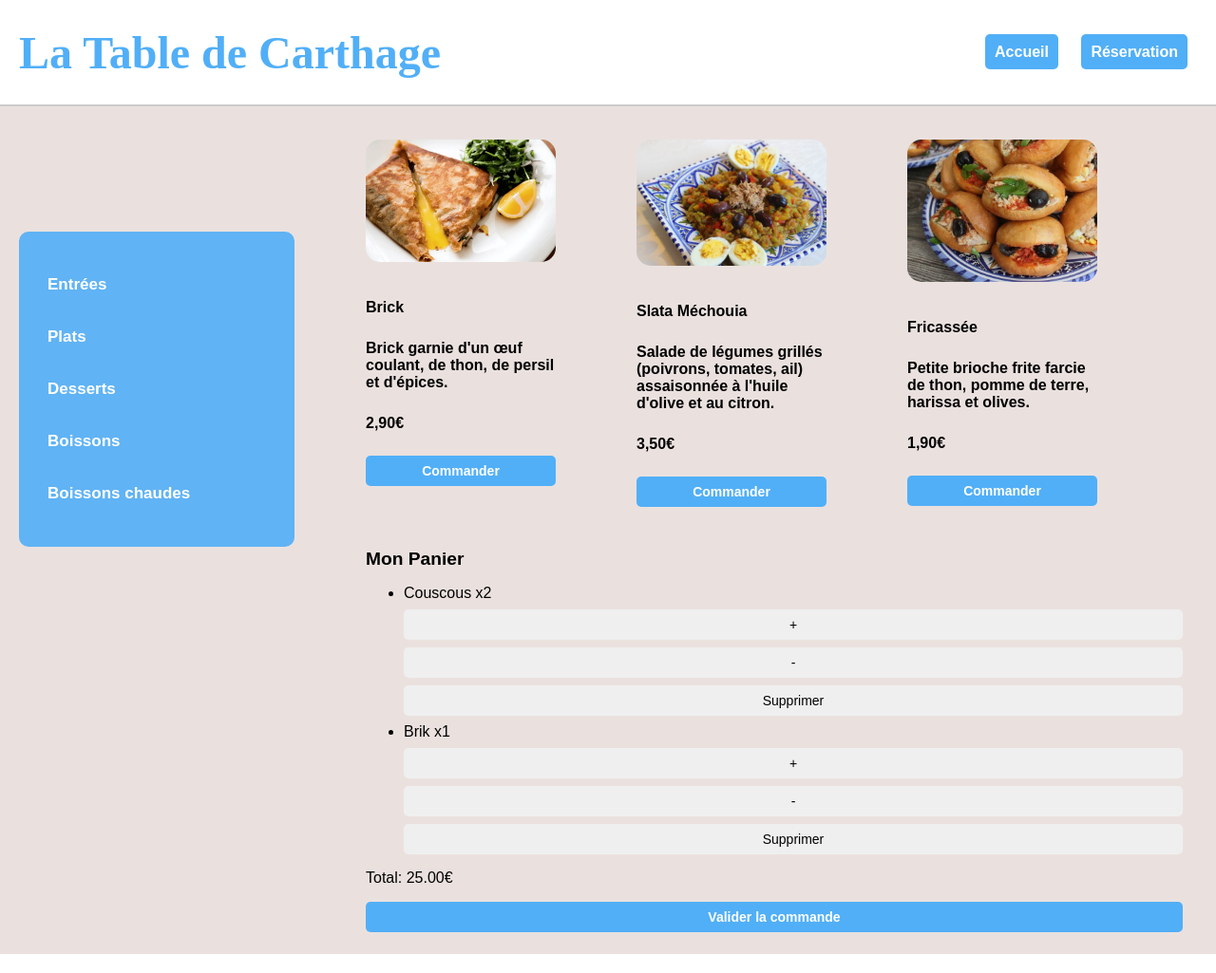
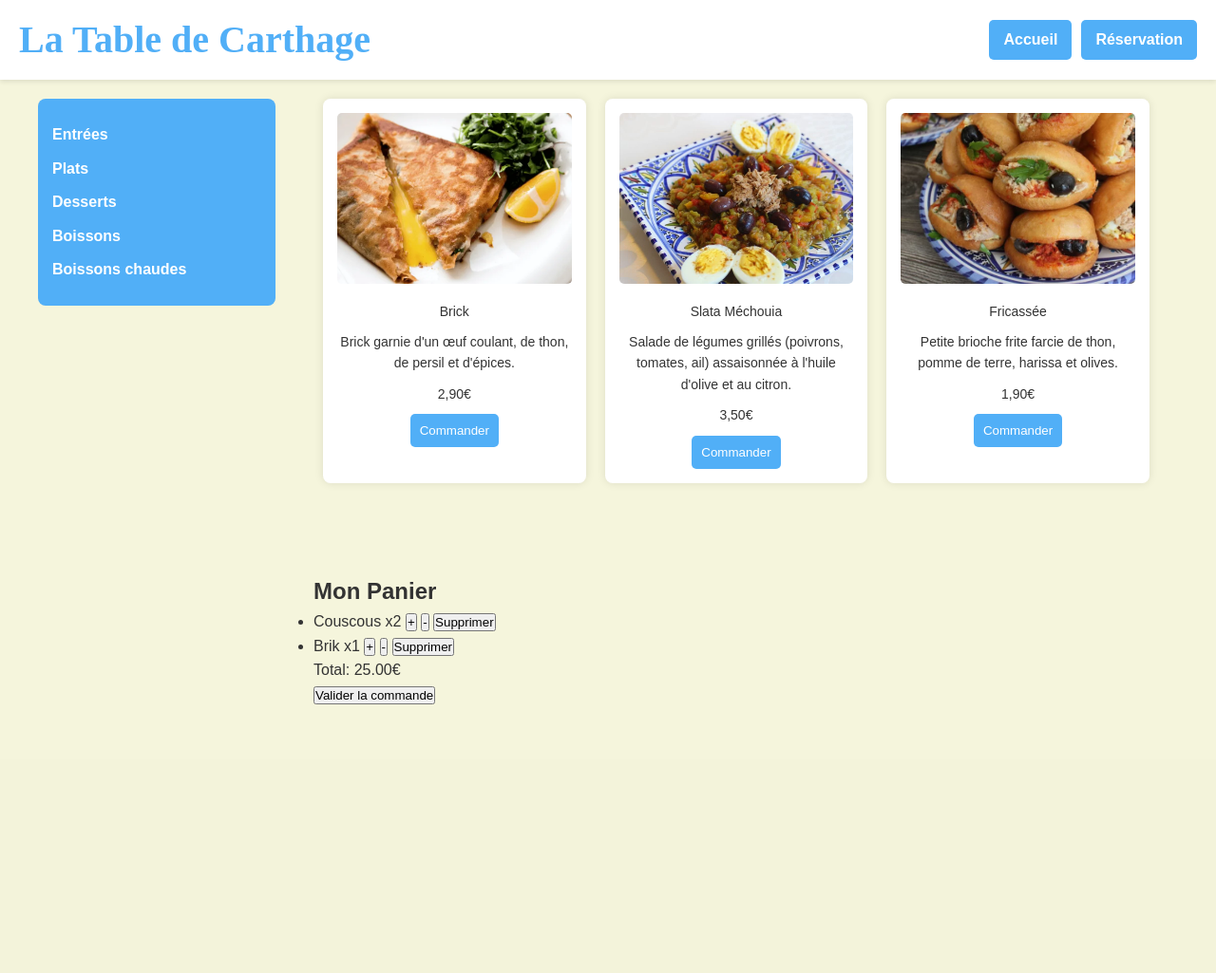
Before and after one commit to malak33s/demodayresto, a Flask app: template templates/commander.html in a window 1280 px wide. Shown: the whole page at 95% size. After the commit the page ends 742 px from the top, so only its background shows below. Run offline with Flask 3, Linux system fonts and the light colour scheme; the template is opened without the code that fills it, so the values that code supplies are empty; parts of the project's set-up code (start-up, migrations or seed data) failed here and were passed over; some web fonts are replaced.

Commit message:
changer style css

```diff
--- a/static/css/commander.css
+++ b/static/css/commander.css
@@ -1,259 +1,201 @@
 @import url('https://fonts.googleapis.com/css2?family=Aref+Ruqaa:wght@700&display=swap');
 
-body {
+/* Reset de base */
+* {
     margin: 0;
+    padding: 0;
+    box-sizing: border-box;
     font-family: Arial, sans-serif;
-    color: black;
-    background: #EAE1DF;
-    position: relative;
 }
 
-/* HEADER */
+/* En-tête */
 header {
+    display: flex;
+    justify-content: space-between; /* Titre à gauche, boutons à droite */
+    align-items: center;
     background: white;
-    display: flex;
-    justify-content: space-between;
-    align-items: center;
     padding: 10px 20px;
-    height: 90px;
-    border-bottom: 2px solid #ccc;
+    box-shadow: 0 2px 5px rgba(0, 0, 0, 0.1);
 }
 
+/* Titre */
 h1.restaurant-title {
     font-family: 'Aref Ruqaa', serif;
-    font-size: 3rem;
+    font-size: 2.5rem;
     color: #51aff7;
+    margin: 0;
 }
 
-/* Liens dans le header */
-header nav a {
-    text-decoration: none;
-    color: #51aff7;
-    font-weight: bold;
-    margin: 0 10px;
+/* Navigation */
+nav {
+    display: flex;
+    gap: 10px;
 }
 
-header nav a:hover {
-    color: #3a92d1;
+/* Boutons */
+nav a.btn {
+    background-color: #51aff7;
+    color: white;
+    padding: 8px 15px;
     text-decoration: none;
+    border-radius: 5px;
+    font-size: 1rem;
+    font-weight: bold;
+    border: none;
+    text-align: center;
 }
 
-/* SIDEBAR (NAVIGATION) */
-.sidebar {
-    position: absolute;
-    top: 40%;
-    left: 20px;
-    transform: translateY(-50%);
-    background-color: rgba(81, 175, 247, 0.9);
-    padding: 20px;
-    border-radius: 10px;
-    width: 250px;
+nav a.btn:hover {
+    background-color: #3a8ccf;
 }
 
-.sidebar nav ul {
-    list-style-type: none;
-    padding: 0;
+/* Corps de la page */
+body {
+    background-color: beige;
+    color: #333;
+    line-height: 1.6;
+    display: flex;
+    flex-direction: column;
+    min-height: 100vh;
 }
 
-.sidebar nav ul li {
-    margin-bottom: 15px;
+/* Conteneur principal */
+.container {
+    display: flex;
+    flex-wrap: wrap;
+    max-width: 1200px;
+    margin: 20px auto;
+    gap: 20px;
+    flex: 1;
 }
 
-.sidebar nav ul li a {
-    display: block;
-    text-decoration: none;
-    color: white;
-    font-size: 17px;
-    font-weight: bold;
-    padding: 10px;
-    border-radius: 5px;
-    transition: 0.3s;
-}
-
-.sidebar nav ul li a:hover {
-    background-color: #3a92d1;
+/* Barre latérale */
+.sidebar {
+    width: 250px;
+    background: #51aff7;
+    height: 100%;
+    padding: 15px;
+    border-radius: 8px;
     color: white;
 }
 
-/* CONTENU PRINCIPAL */
-.container {
-    display: flex;
-    justify-content: flex-start;
-    align-items: flex-start;
-    min-height: 100vh;
-    padding: 20px;
-    margin-left: 350px;
+.sidebar ul {
+    list-style: none;
 }
 
-/* FORMULAIRE */
-.right-section {
-    padding: 15px;
-    border-radius: 10px;
-    text-align: left;
-    width: 100%;
+.sidebar ul li {
+    margin: 10px 0;
 }
 
-.right-section h2 {
-    font-size: 1.2rem;
-    margin-bottom: 10px;
-}
-
-.right-section label {
-    font-size: 14px;
-    font-weight: bold;
-    display: block;
-    margin-bottom: 5px;
-    text-align: left;
-}
-
-.right-section input,
-.right-section select {
-    font-size: 14px;
-    padding: 8px;
-    width: 100%;
-    margin: 8px 0;
-    border-radius: 5px;
-    border: none;
-    text-align: left;
-}
-
-/* Centrer le bouton */
-.right-section button {
-    font-size: 14px;
-    padding: 8px;
-    width: 100%;
-    margin: 8px 0;
-    border-radius: 5px;
-    border: none;
-    text-align: center;
-    display: block;
-    margin-left: auto;
-    margin-right: auto;
-}
-
-/* Boutons */
-.btn {
-    background-color: #51aff7;
+.sidebar ul li a {
     color: white;
-    padding: 10px;
-    border-radius: 5px;
-    cursor: pointer;
-    border: none;
-    font-size: 1rem;
+    text-decoration: none;
     font-weight: bold;
     transition: 0.3s;
 }
 
-.btn:hover {
-    background-color: #3a92d1;
-    color: white;
+.sidebar ul li a:hover {
+    text-decoration: underline;
 }
 
-/* Liens */
-.download-link {
-    font-size: 1rem;
-    color: white;
-    display: block;
-    margin-bottom: 15px;
+/* Section droite */
+.right-section {
+    flex: 1;
+    padding: 0 20px;
+    display: flex;
+    flex-wrap: wrap;
+    justify-content: flex-start;
+    gap: 20px;
+    align-items: flex-start;
 }
 
-/* Pied de page */
-footer {
+/* Section du menu */
+.menu-section {
     width: 100%;
-    font-size: 1rem;
-    background: white !important;
-    padding: 10px 0;
-    color: black;
-    text-align: center;
-    position: absolute;
-    bottom: 0;
-    left: 0;
-    z-index: 10;
+    margin-bottom: 30px;
 }
 
-footer a {
-    color: black !important;
-    text-decoration: none;
-    font-weight: bold;
-}
-
-footer a:hover {
-    color: #51aff7 !important;
-}
-
-#Entrées {
-    display: block;
-}
-
-/* Styles pour les éléments de menu */
+/* Items du menu */
 .menu-item {
-    margin-right: 85px;
-    display: inline-block;
-    width: 200px;
-    text-align: left;
-    flex: 0 0 auto;
-    margin-bottom: 20px;
+    background: white;
+    padding: 15px;
+    border-radius: 8px;
+    box-shadow: 0 0 10px rgba(0, 0, 0, 0.1);
+    text-align: center;
+    width: calc(33.33% - 20px);
+    margin: 0 10px 10px 10px;
+    box-sizing: border-box;
 }
 
 .menu-item img {
     width: 100%;
-    height: auto;
-    border-radius: 15px;
-    margin-bottom: 10px;
+    height: 180px;
+    object-fit: cover;
+    border-radius: 5px;
 }
 
 .menu-item p {
-    margin: 25px 0;
-    font-size: 1rem;
-    font-weight: bold;
+    margin: 10px 0;
+    font-size: 14px;
 }
 
-/* GESTION DES SECTIONS AVEC :target */
-.menu-section {
-    display: none;
-}
-
-/* Afficher uniquement la section qui correspond à l'ID dans l'URL */
-section:target {
-    display: block;
-}
-
-/* Optionnel : afficher une section par défaut si aucune n'est sélectionnée */
-section:first-of-type {
-    display: block;
-}
-
-.quantity-controls {
-    display: flex;
-    align-items: center;
-    margin-top: 10px;
-}
-.quantity-controls button {
+/* Bouton commander */
+.btn.commander-btn {
     background-color: #51aff7;
     color: white;
     border: none;
-    padding: 5px 10px;
+    padding: 10px;
+    border-radius: 5px;
     cursor: pointer;
-    font-size: 1rem;
-    border-radius: 5px;
-}
-.quantity-controls input {
-    width: 50px;
+    transition: 0.3s;
     text-align: center;
-    margin: 0 10px;
-    font-size: 1rem;
-    border: 1px solid #ccc;
-    border-radius: 5px;
 }
 
-/* je supp les marges ou padding indésirables */
-footer::before,
-footer::after {
-    content: "";
-    display: none;
+.btn.commander-btn:hover {
+    background-color: #3a8ccf;
 }
 
-/* footer bien blanc et pas d'éléments parasites */
-footer, footer * {
-    background-color: white !important;
+/* Panier - Positionné en bas */
+.cart {
+    position: fixed;
+    bottom: 0;
+    left: 0;
+    right: 0;
+    padding: 15px;
+    background-color: #51aff7;
+    color: white;
+    text-align: center;
+    border-radius: 8px 8px 0 0;
 }
+
+
+/* Responsivité */
+@media (max-width: 768px) {
+    .container {
+        flex-direction: column;
+        align-items: center;
+    }
+
+    .sidebar {
+        width: 100%;
+        text-align: center;
+    }
+
+    .right-section {
+        width: 100%;
+    }
+
+    .menu-item {
+        width: 100%;
+        margin: 10px 0;
+    }
+
+    header {
+        flex-direction: column;
+        text-align: center;
+    }
+
+    nav {
+        margin-top: 10px;
+    }
+}
```
